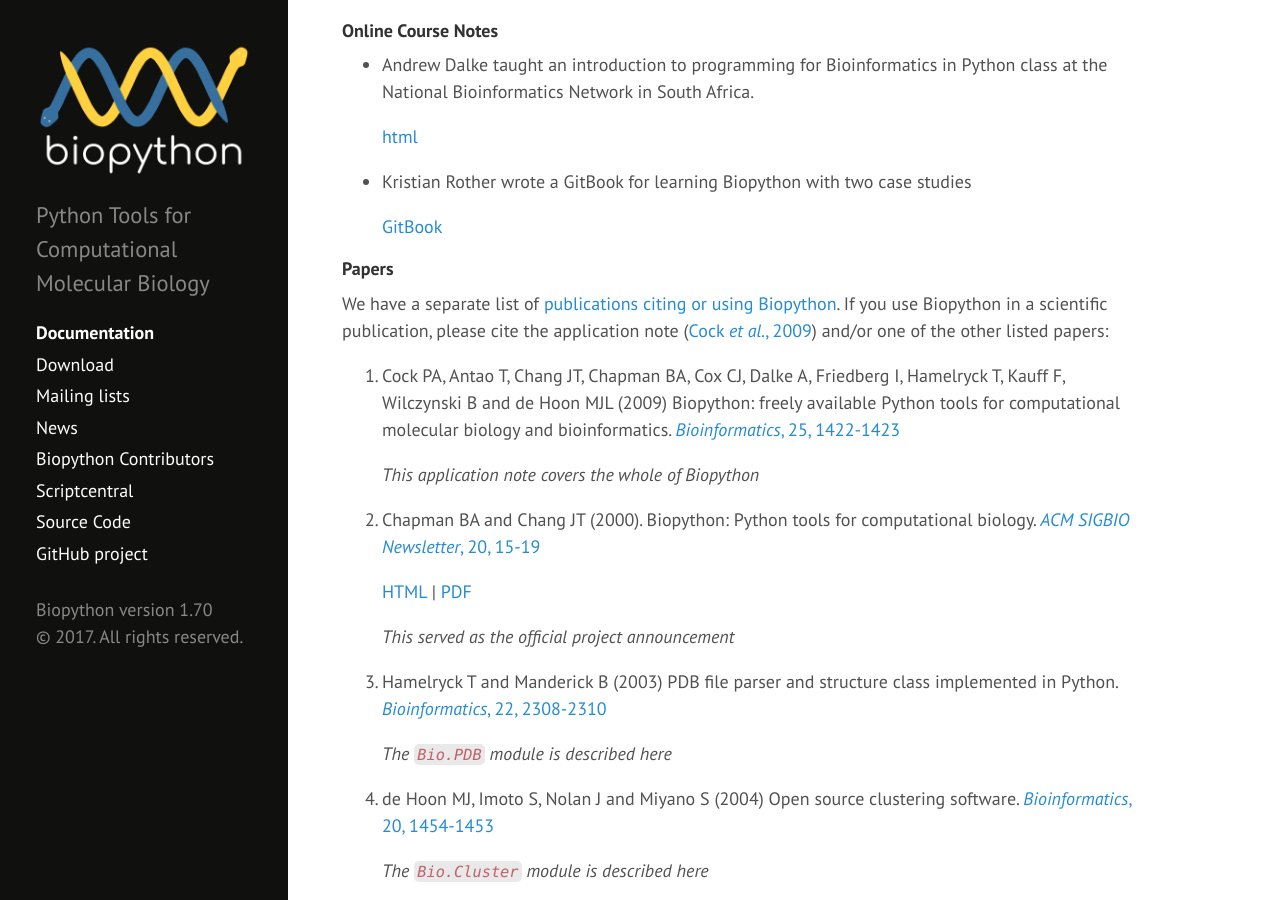
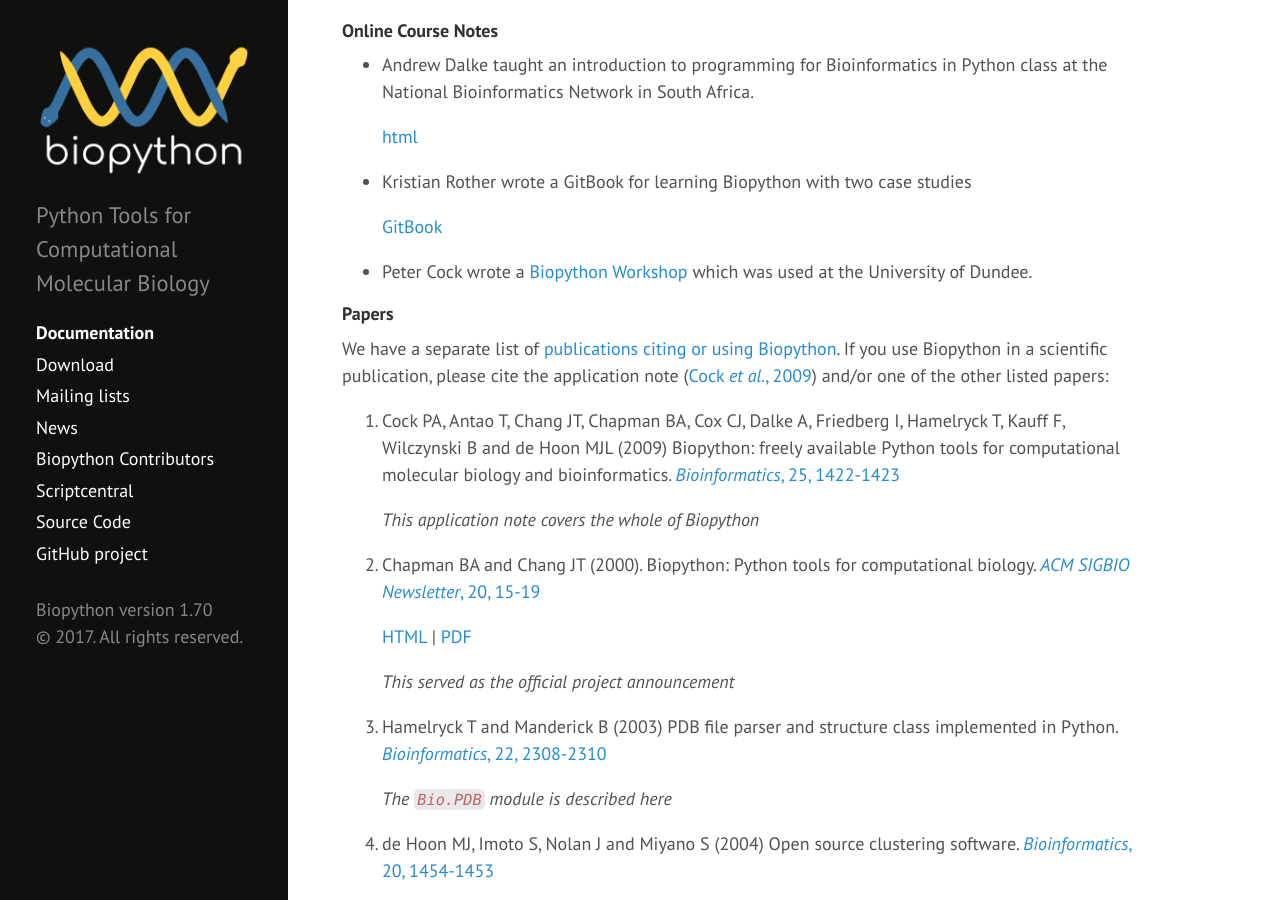
Before and after one commit to biopython/biopython.github.io, a Jekyll site: the page built from wiki/Documentation.md, in a window 1280 px wide and 900 px high, scrolled down 1389 px. Built offline with Jekyll 4.4.1, drawn with Linux system fonts in a browser that asks for light colours.

Commit message:
Add link to my Biopython workshop

```diff
--- a/wiki/Documentation.md
+++ b/wiki/Documentation.md
@@ -85,6 +85,8 @@ below.
 
     [GitBook](https://www.gitbook.com/book/krother/biopython-tutorial/details)
 
+-   Peter Cock wrote a [Biopython Workshop](https://github.com/peterjc/biopython_workshop)
+    which was used at the University of Dundee.
 
 #### Papers
 
```
